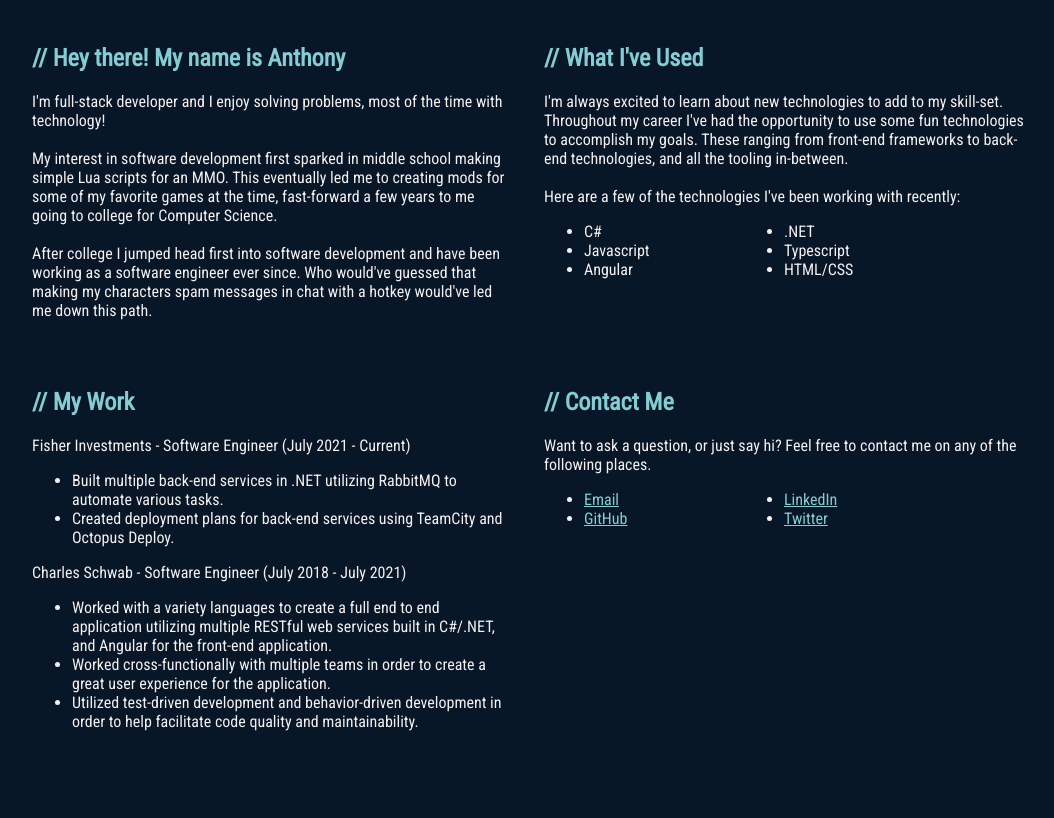
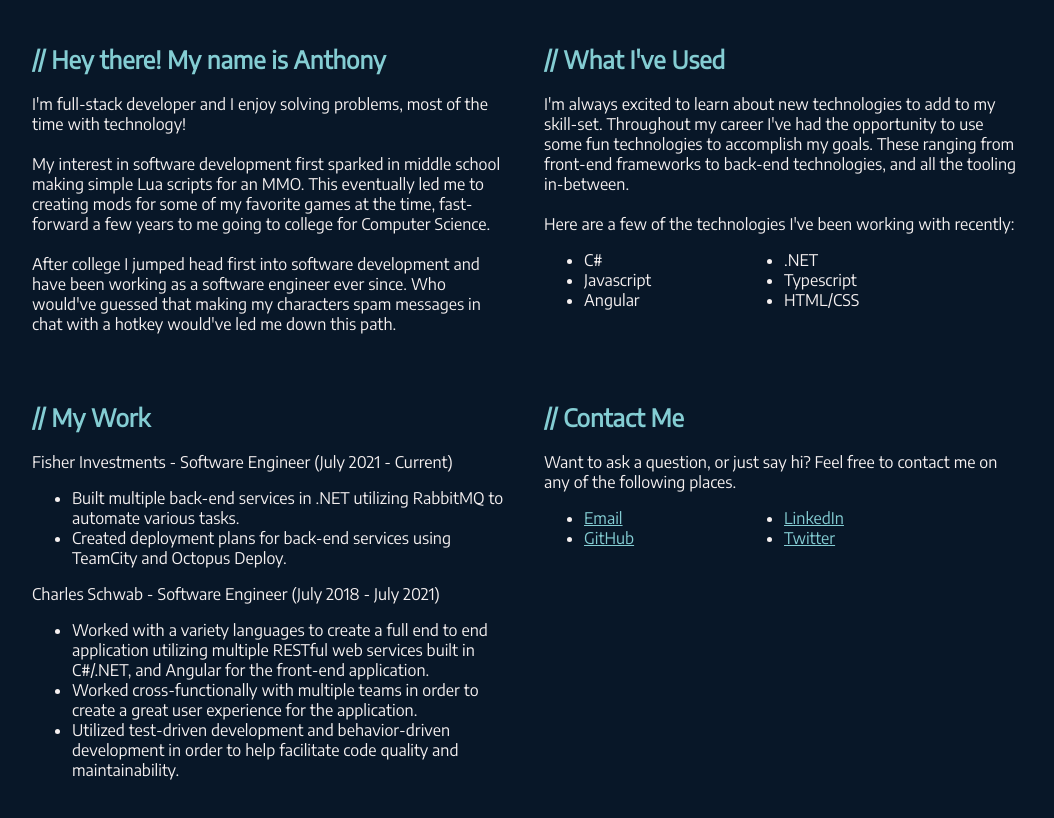
Before and after one commit to AnthonyAlmanza/My-Website, an Angular app: page / in a window 1280 px wide. Shown: the whole page, without its empty margins (112-1166 px from the left). Built offline with nearby package versions, Linux system fonts and the light colour scheme.

Commit message:
Removed font import from index.html, and added new font to css import

```diff
--- a/src/index.html
+++ b/src/index.html
@@ -6,9 +6,6 @@
   <base href="/">
   <meta name="viewport" content="width=device-width, initial-scale=1">
   <link rel="icon" type="image/x-icon" href="favicon.ico">
-  <link rel="preconnect" href="https://fonts.googleapis.com">
-  <link rel="preconnect" href="https://fonts.gstatic.com" crossorigin>
-  <link href="https://fonts.googleapis.com/css2?family=Roboto+Condensed&display=swap" rel="stylesheet">
 </head>
 <body>
   <app-root></app-root>
--- a/src/styles.scss
+++ b/src/styles.scss
@@ -1,8 +1,10 @@
+@import url('https://fonts.googleapis.com/css2?family=Encode+Sans&display=swap');
+
 body, html{
   display:flex;
   justify-content: center;
   align-items: center;
-  font-family: 'Roboto Condensed', sans-serif;
+  font-family: 'Encode Sans', sans-serif;
   background-color: #081728;
   color: #f5f0f0;
 }
```
